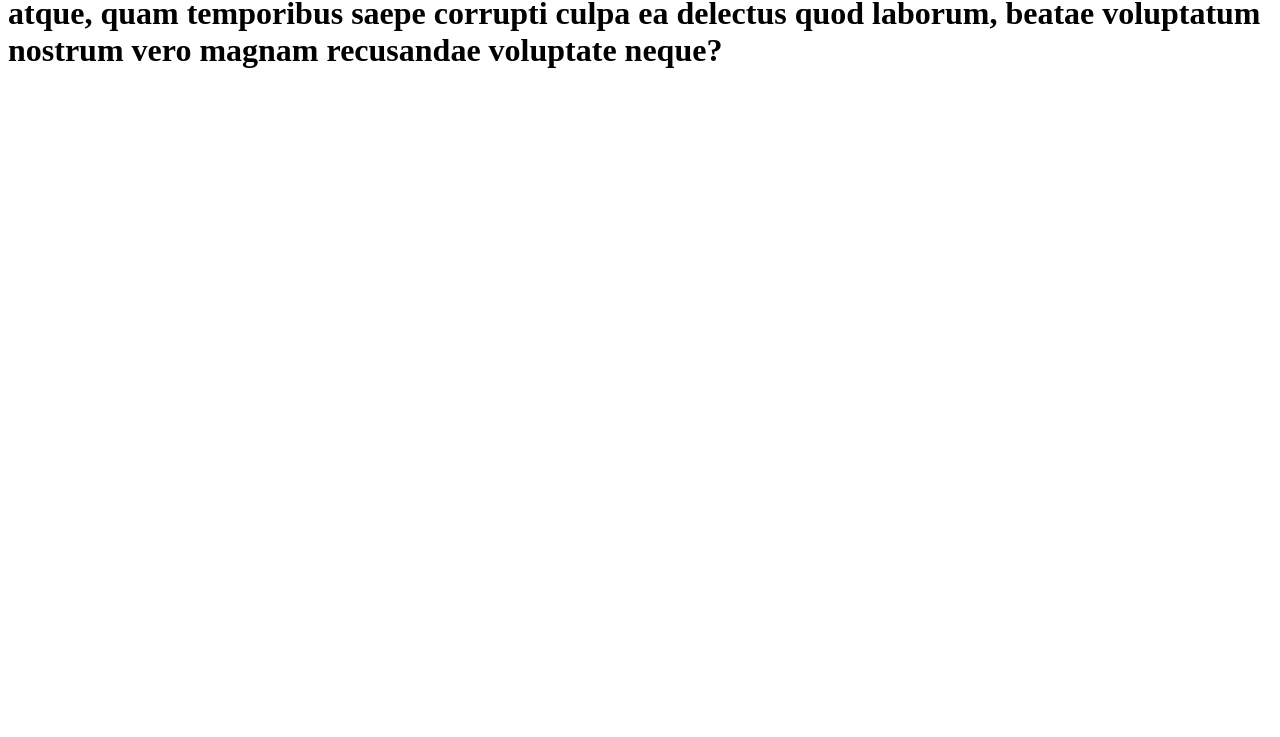
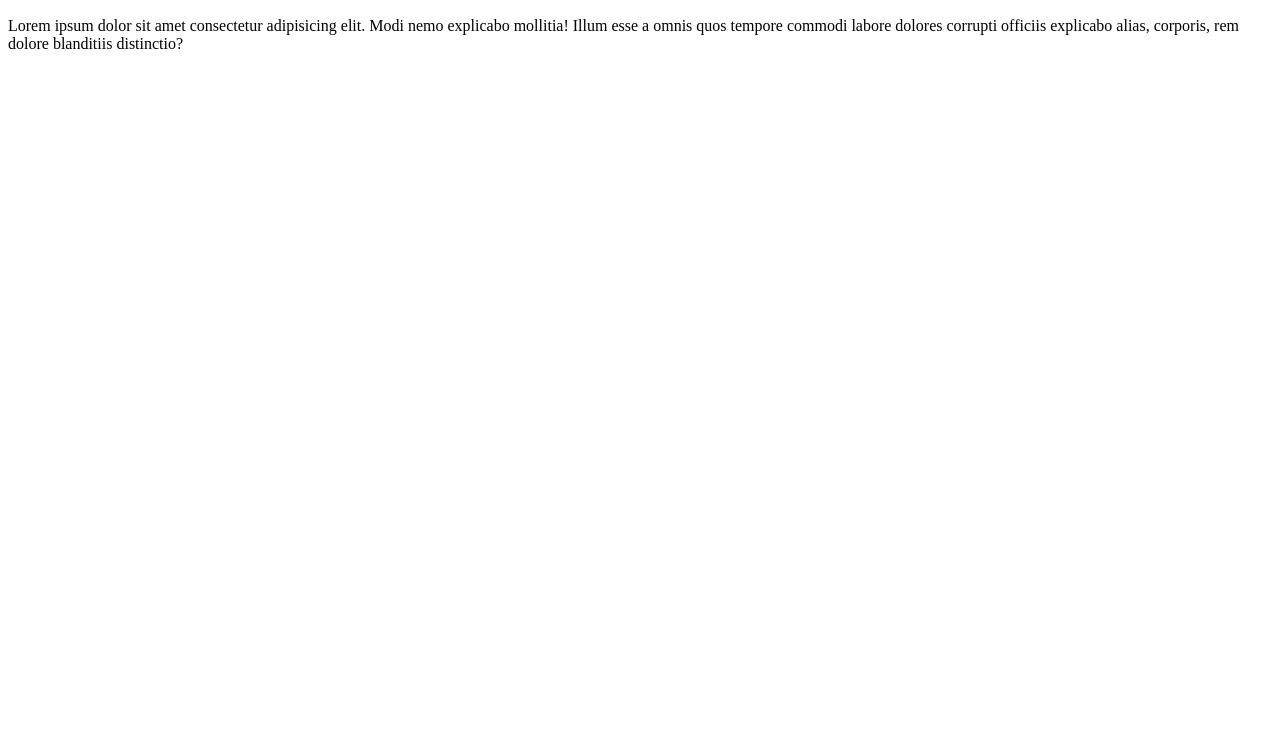
Before and after one commit to subhadeepbanerjee-mle/learn-git, a plain HTML site: page index.html in a window 1280 px wide. Shown: the part 63-800 px from the top of the page. Drawn offline with Linux system fonts and the light colour scheme.

Commit message:
Add paragraph to index.html

```diff
--- a/index.html
+++ b/index.html
@@ -6,6 +6,7 @@
     <title>Git Website</title>
 </head>
 <body>
-    <h1>Lorem ipsum dolor sit, amet consectetur adipisicing elit. Aliquid officia nobis obcaecati atque, quam temporibus saepe corrupti culpa ea delectus quod laborum, beatae voluptatum nostrum vero magnam recusandae voluptate neque?</h1>
+    <h1>Lorem ipsum dolor sit amet consectetur.</h1>
+    <p>Lorem ipsum dolor sit amet consectetur adipisicing elit. Modi nemo explicabo mollitia! Illum esse a omnis quos tempore commodi labore dolores corrupti officiis explicabo alias, corporis, rem dolore blanditiis distinctio?</p>
 </body>
 </html>
```
